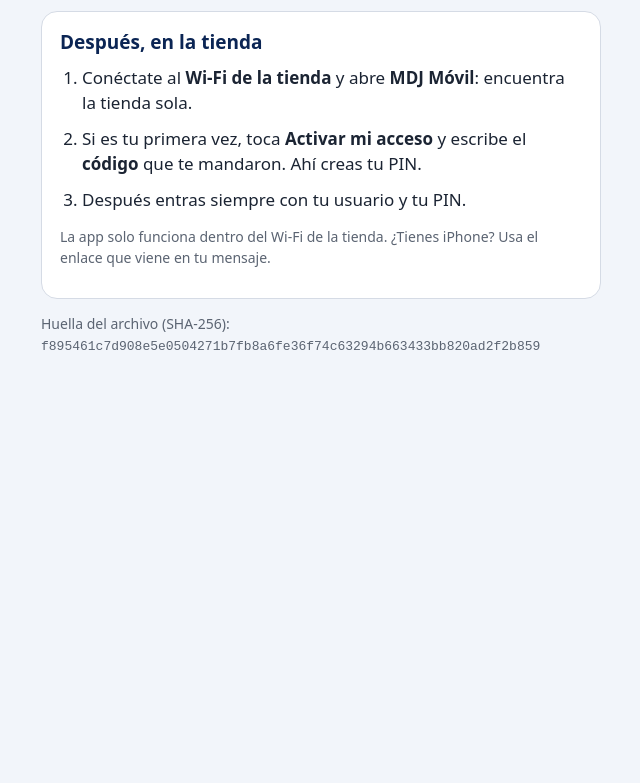
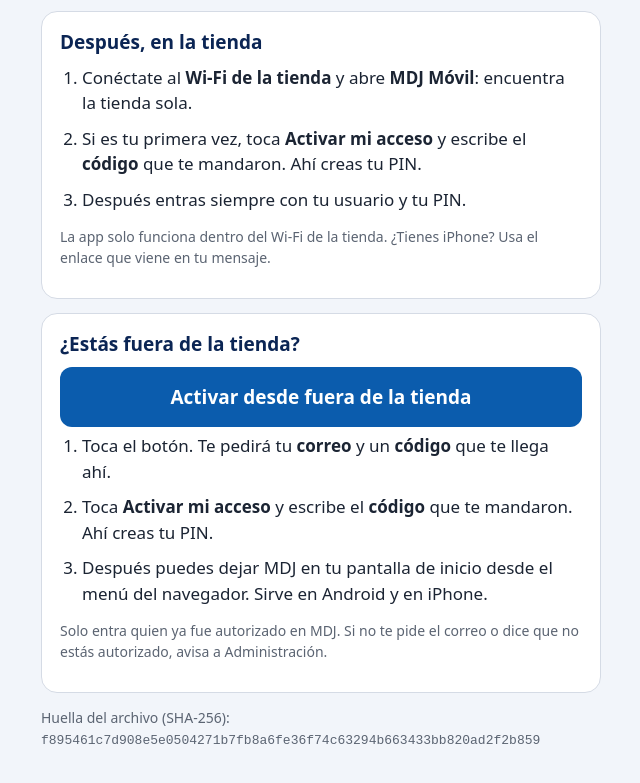
Before and after one commit to multidulcesmdj/mdj-movil, a plain HTML site: page index.html in a window 1280 px wide. Shown: the part 543-1326 px from the top of the page, without its empty margins (319-959 px from the left). Before the commit the page ends 954 px from the top, so only its background shows below. Drawn offline with Linux system fonts and the light colour scheme.

Commit message:
Apps: MDJ Móvil 1.1.0 · MDJ Checador 1.0.5

```diff
--- a/index.html
+++ b/index.html
@@ -29,5 +29,11 @@
     <li>Si es tu primera vez, toca <b>Activar mi acceso</b> y escribe el <b>código</b> que te mandaron. Ahí creas tu PIN.</li>
     <li>Después entras siempre con tu usuario y tu PIN.</li></ol>
     <p class="nota">La app solo funciona dentro del Wi-Fi de la tienda. ¿Tienes iPhone? Usa el enlace que viene en tu mensaje.</p></section>
+  <section class="tarjeta"><h2>¿Estás fuera de la tienda?</h2>
+    <a class="boton" href="https://mdj.multidulcesjrz.com/movil/">Activar desde fuera de la tienda</a>
+    <ol><li>Toca el botón. Te pedirá tu <b>correo</b> y un <b>código</b> que te llega ahí.</li>
+    <li>Toca <b>Activar mi acceso</b> y escribe el <b>código</b> que te mandaron. Ahí creas tu PIN.</li>
+    <li>Después puedes dejar MDJ en tu pantalla de inicio desde el menú del navegador. Sirve en Android y en iPhone.</li></ol>
+    <p class="nota">Solo entra quien ya fue autorizado en MDJ. Si no te pide el correo o dice que no estás autorizado, avisa a Administración.</p></section>
   <p class="nota">Huella del archivo (SHA-256): <code>f895461c7d908e5e0504271b7fb8a6fe36f74c63294b663433bb820ad2f2b859</code></p>
 </main></body></html>
```
